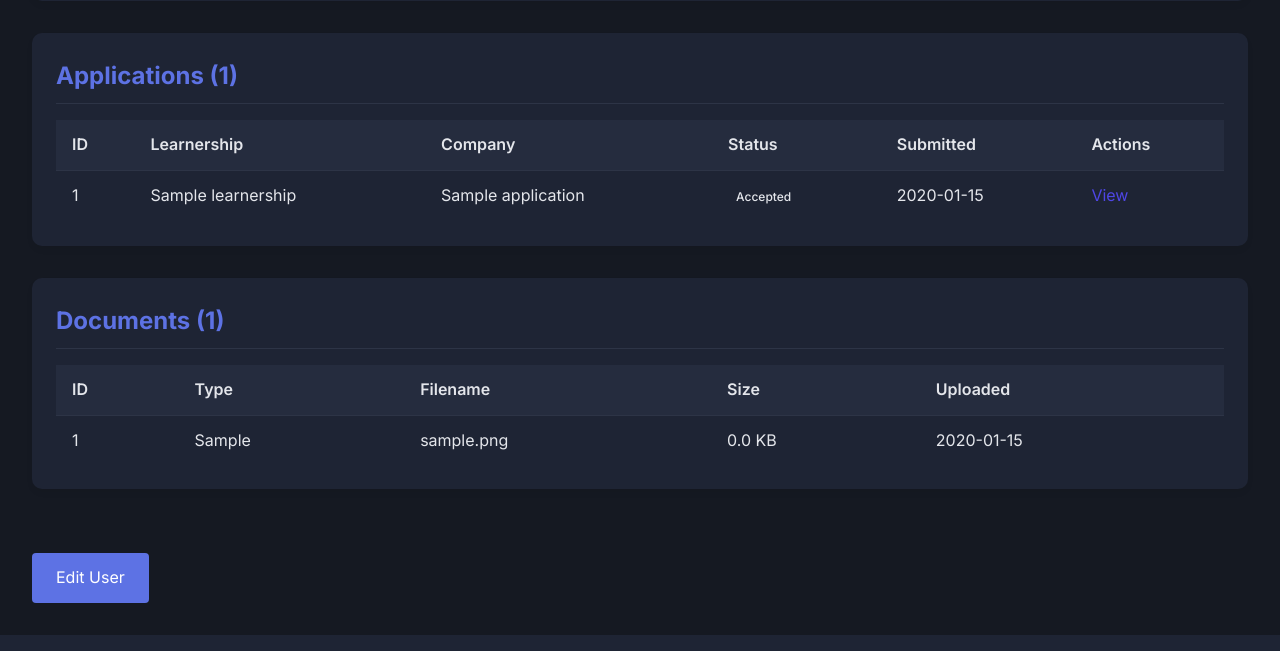
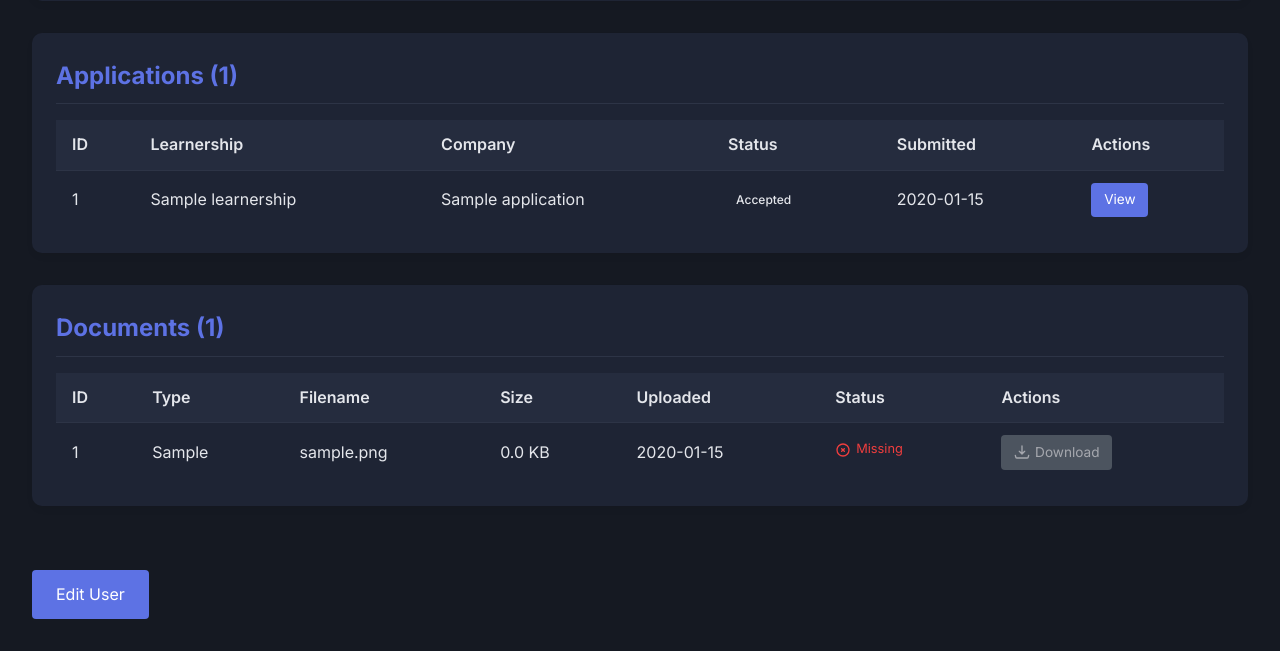
Before and after one commit to RaY-MbS60001/codecraft.co.za, a Flask app: page /admin/users/1/view in a window 1280 px wide. Shown: the part 569-1220 px from the top of the page. Run offline with Flask 3, Linux system fonts and the light colour scheme; a user stored in the database is signed in; tables that the repository leaves empty hold one stand-in row (values such as "Sample post"); one stand-in notice (Sample message) is shown; some libraries are stand-ins or nearby versions.

Commit message:
download button

```diff
--- a/app.py
+++ b/app.py
@@ -1289,22 +1289,6 @@
     return render_template('add_user.html')
 
 
-@app.route('/admin/users/<int:user_id>/view')
-@login_required
-@admin_required
-def view_user(user_id):
-    """View detailed user information"""
-    user = User.query.get_or_404(user_id)
-
-    # Get user's applications and documents
-    applications = Application.query.filter_by(user_id=user_id).all()
-    documents = Document.query.filter_by(user_id=user_id).all()
-
-    return render_template('view_user.html',
-                          user=user,
-                          applications=applications,
-                          documents=documents)
-
 
 @app.route('/admin/users/<int:user_id>/edit', methods=['GET', 'POST'])
 @login_required
@@ -1337,6 +1321,77 @@
 
     return render_template('edit_user.html', user=user)
 
+@app.route('/admin/users/<int:user_id>/view')
+@login_required
+@admin_required
+def view_user(user_id):
+    """View detailed user information"""
+    user = User.query.get_or_404(user_id)
+
+    # Get user's applications and documents
+    applications = Application.query.filter_by(user_id=user_id).all()
+    documents = Document.query.filter_by(user_id=user_id).all()
+
+    # Check file existence for each document
+    for document in documents:
+        if document.file_path:
+            # Construct full file path
+            if not os.path.isabs(document.file_path):
+                full_file_path = os.path.join(app.config['UPLOAD_FOLDER'], document.file_path)
+            else:
+                full_file_path = document.file_path
+            document.file_exists = os.path.exists(full_file_path)
+        else:
+            document.file_exists = False
+
+    return render_template('view_user.html',
+                          user=user,
+                          applications=applications,
+                          documents=documents)
+
+@app.route('/admin/documents/<int:document_id>/download')
+@login_required
+@admin_required
+def download_document(document_id):
+    """Download document file"""
+    document = Document.query.get_or_404(document_id)
+
+    # Construct full file path
+    if document.file_path:
+        # If file_path is relative, join with upload folder
+        if not os.path.isabs(document.file_path):
+            full_file_path = os.path.join(app.config['UPLOAD_FOLDER'], document.file_path)
+        else:
+            full_file_path = document.file_path
+    else:
+        full_file_path = None
+
+    # Check if file exists
+    if not full_file_path or not os.path.exists(full_file_path):
+        flash('Document file not found', 'error')
+        return redirect(request.referrer or url_for('admin_dashboard'))
+
+    # Determine MIME type based on file extension
+    mime_type = 'application/octet-stream'
+    if document.original_filename:
+        _, ext = os.path.splitext(document.original_filename)
+        mime_types = {
+            '.pdf': 'application/pdf',
+            '.doc': 'application/msword',
+            '.docx': 'application/vnd.openxmlformats-officedocument.wordprocessingml.document',
+            '.jpg': 'image/jpeg',
+            '.jpeg': 'image/jpeg',
+            '.png': 'image/png'
+        }
+        mime_type = mime_types.get(ext.lower(), mime_type)
+
+    # Return file for download
+    return send_file(
+        full_file_path,
+        mimetype=mime_type,
+        as_attachment=True,
+        download_name=document.original_filename or f'document-{document.id}{os.path.splitext(full_file_path)[1]}'
+    )
 
 # =============================================================================
 # ADMIN LEARNERSHIP MANAGEMENT ROUTES
@@ -1557,40 +1612,6 @@
                           application=application,
                           application_documents=application_documents)
 
-
-@app.route('/admin/documents/<int:document_id>/download')
-@login_required
-@admin_required
-def download_document(document_id):
-    """Download document file"""
-    document = Document.query.get_or_404(document_id)
-
-    # Check if file exists
-    if not document.file_path or not os.path.exists(document.file_path):
-        flash('Document file not found', 'error')
-        return redirect(request.referrer or url_for('admin_dashboard'))
-
-    # Determine MIME type based on file extension
-    mime_type = 'application/octet-stream'
-    if document.original_filename:
-        _, ext = os.path.splitext(document.original_filename)
-        mime_types = {
-            '.pdf': 'application/pdf',
-            '.doc': 'application/msword',
-            '.docx': 'application/vnd.openxmlformats-officedocument.wordprocessingml.document',
-            '.jpg': 'image/jpeg',
-            '.jpeg': 'image/jpeg',
-            '.png': 'image/png'
-        }
-        mime_type = mime_types.get(ext.lower(), mime_type)
-
-    # Return file for download
-    return send_file(
-        document.file_path,
-        mimetype=mime_type,
-        as_attachment=True,
-        download_name=document.original_filename or f'document-{document.id}{os.path.splitext(document.file_path)[1]}'
-    )
 
 
 # =============================================================================
--- a/templates/view_user.html
+++ b/templates/view_user.html
@@ -3,13 +3,13 @@
 
 {% block content %}
 <style>
-    /* Same styles as other admin pages */
+    /* Same styles as before... */
     .container {
         display: flex;
         flex-direction: column;
         min-height: 100vh;
-        background-color: #151922; /* Dark background */
-        color: #e4e6eb; /* Light text */
+        background-color: #151922;
+        color: #e4e6eb;
         padding: 2rem;
     }
 
@@ -168,6 +168,81 @@
         background-color: #e03131;
     }
 
+    .btn-view, .btn-download {
+        padding: 0.4rem 0.8rem;
+        background-color: #5d72e4;
+        color: white;
+        border: none;
+        border-radius: 4px;
+        font-size: 0.85rem;
+        cursor: pointer;
+        text-decoration: none;
+        display: inline-flex;
+        align-items: center;
+        gap: 0.3rem;
+    }
+
+    .btn-view:hover, .btn-download:hover {
+        background-color: #4a60d3;
+    }
+
+    .btn-download {
+        background-color: #4bc070;
+    }
+
+    .btn-download:hover {
+        background-color: #38a158;
+    }
+
+    .btn-disabled {
+        background-color: #6c757d;
+        cursor: not-allowed;
+        opacity: 0.6;
+    }
+
+    .btn-disabled:hover {
+        background-color: #6c757d;
+    }
+
+    .file-status {
+        display: inline-flex;
+        align-items: center;
+        gap: 0.3rem;
+        font-size: 0.8rem;
+    }
+
+    .file-missing {
+        color: #f03e3e;
+    }
+
+    .file-available {
+        color: #4bc070;
+    }
+
+    /* Flash message styles */
+    .flash-messages {
+        margin-bottom: 1rem;
+    }
+
+    .flash-message {
+        padding: 0.75rem 1rem;
+        margin-bottom: 0.5rem;
+        border-radius: 4px;
+        border-left: 4px solid;
+    }
+
+    .flash-error {
+        background-color: rgba(240, 62, 62, 0.1);
+        color: #f03e3e;
+        border-left-color: #f03e3e;
+    }
+
+    .flash-success {
+        background-color: rgba(75, 192, 112, 0.1);
+        color: #4bc070;
+        border-left-color: #4bc070;
+    }
+
     @media (max-width: 768px) {
         .container {
             padding: 1rem;
@@ -189,6 +264,19 @@
 </style>
 
 <div class="container">
+    <!-- Flash Messages -->
+    {% with messages = get_flashed_messages(with_categories=true) %}
+        {% if messages %}
+            <div class="flash-messages">
+                {% for category, message in messages %}
+                    <div class="flash-message flash-{{ category }}">
+                        {{ message }}
+                    </div>
+                {% endfor %}
+            </div>
+        {% endif %}
+    {% endwith %}
+
     <div class="header">
         <h1>User Details</h1>
         <a href="{{ url_for('admin_dashboard') }}" class="btn-back">
@@ -305,6 +393,8 @@
                     <th>Filename</th>
                     <th>Size</th>
                     <th>Uploaded</th>
+                    <th>Status</th>
+                    <th>Actions</th>
                 </tr>
             </thead>
             <tbody>
@@ -315,6 +405,38 @@
                     <td>{{ document.original_filename }}</td>
                     <td>{{ (document.file_size / 1024)|round(1) }} KB</td>
                     <td>{{ document.uploaded_at.strftime('%Y-%m-%d') }}</td>
+                    <td>
+                        <span class="file-status file-{{ 'available' if document.file_exists else 'missing' }}">
+                            {% if document.file_exists %}
+                                <svg viewBox="0 0 24 24" width="16" height="16" fill="none" stroke="currentColor">
+                                    <path stroke-linecap="round" stroke-linejoin="round" stroke-width="2" d="M9 12l2 2 4-4m6 2a9 9 0 11-18 0 9 9 0 0118 0z" />
+                                </svg>
+                                Available
+                            {% else %}
+                                <svg viewBox="0 0 24 24" width="16" height="16" fill="none" stroke="currentColor">
+                                    <path stroke-linecap="round" stroke-linejoin="round" stroke-width="2" d="M10 14l2-2m0 0l2-2m-2 2l-2-2m2 2l2 2m7-2a9 9 0 11-18 0 9 9 0 0118 0z" />
+                                </svg>
+                                Missing
+                            {% endif %}
+                        </span>
+                    </td>
+                    <td>
+                        {% if document.file_exists %}
+                            <a href="{{ url_for('download_document', document_id=document.id) }}" class="btn-download">
+                                <svg viewBox="0 0 24 24" width="16" height="16" fill="none" stroke="currentColor">
+                                    <path stroke-linecap="round" stroke-linejoin="round" stroke-width="2" d="M12 15V3m0 12l-4-4m4 4l4-4M2 17l.621 2.485A2 2 0 0 0 4.561 21h14.878a2 2 0 0 0 1.94-1.515L22 17" />
+                                </svg>
+                                Download
+                            </a>
+                        {% else %}
+                            <span class="btn-download btn-disabled" title="File not found on server">
+                                <svg viewBox="0 0 24 24" width="16" height="16" fill="none" stroke="currentColor">
+                                    <path stroke-linecap="round" stroke-linejoin="round" stroke-width="2" d="M12 15V3m0 12l-4-4m4 4l4-4M2 17l.621 2.485A2 2 0 0 0 4.561 21h14.878a2 2 0 0 0 1.94-1.515L22 17" />
+                                </svg>
+                                Download
+                            </span>
+                        {% endif %}
+                    </td>
                 </tr>
                 {% endfor %}
             </tbody>
```
Also changed, not shown: 1 other file.
